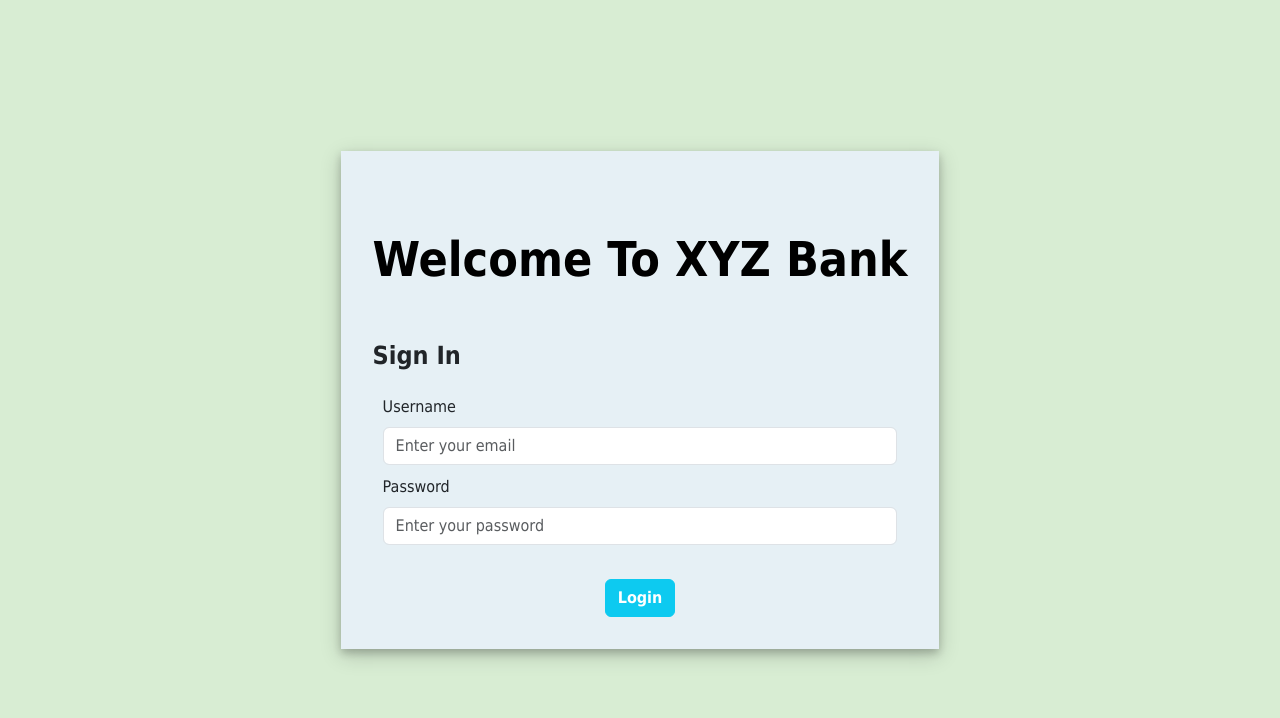
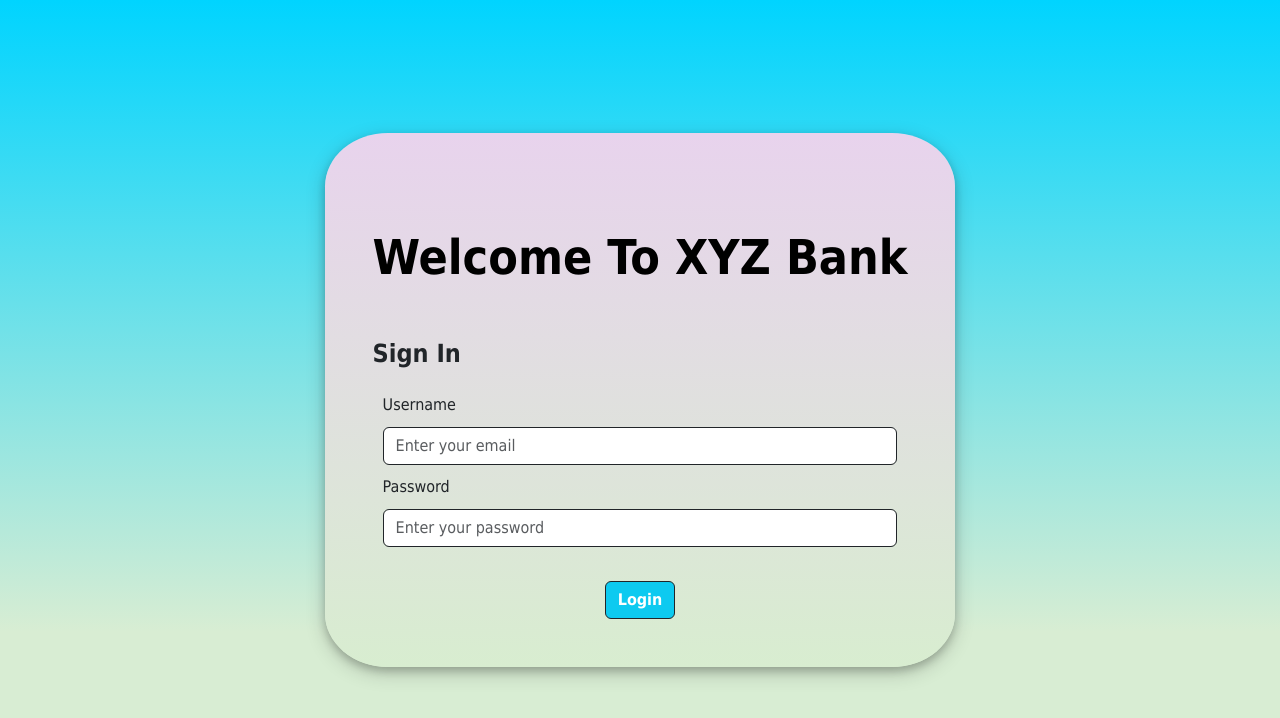
Before and after one commit to JoeG67/Banking-System, a React (Create React App) app: page / in a window 1280 px wide. Shown: the top 718 px of the page. Built offline with nearby package versions, Linux system fonts and the light colour scheme; no server answers.

Commit message:
Updated CSS for login page

```diff
--- a/src/App.scss
+++ b/src/App.scss
@@ -14,7 +14,7 @@
   height: 100%;
   min-height: 100vh;
   font-family: Tahoma, sans-serif;
-  background-color: #d8edd3;
+  background: linear-gradient(0deg, rgba(216,237,211,1) 0%, rgba(216,237,211,1) 21%, rgba(0,212,255,1) 100%);
 }
 
 html {
@@ -33,8 +33,9 @@ button {
 }
 
 .login-form {
-  background-color: #e6f0f5;
-  padding: 2rem;
+  background: linear-gradient(0deg, rgba(216,237,208,1) 0%, rgba(232,211,237,1) 100%);
+  padding: 3rem;
+  border-radius: 10%;
   box-shadow:
     0 4px 8px 0 rgba(0, 0, 0, 0.2),
     0 6px 20px 0 rgba(0, 0, 0, 0.19);
@@ -69,14 +70,18 @@ h1 {
 .input-container {
   display: flex;
   flex-direction: column;
-  gap: 8px;
+  gap: 10px;
   margin: 10px;
+}
+
+.form-control {
+  border: 1px solid black;
 }
 
 nav {
   font-family: Arial, sans-serif;
   text-align: center;
-  background-color: #d8edd3;
+  // background: linear-gradient(0deg, rgba(216,237,211,1) 0%, rgba(216,237,211,1) 21%, rgba(0,212,255,1) 100%);
   justify-content: center;
   padding: 10px;
 
@@ -118,20 +123,20 @@ ul {
 }
 
 .home {
-  background-color: #d8edd3;
+  background: linear-gradient(0deg, rgba(216,237,211,1) 0%, rgba(216,237,211,1) 21%, rgba(0,212,255,1) 100%);
   font-family: 'Times New Roman', sans-serif;
 }
 .contact {
-  background-color: #d8edd3;
+  background: linear-gradient(0deg, rgba(216,237,211,1) 0%, rgba(216,237,211,1) 21%, rgba(0,212,255,1) 100%);
   font-family: 'Times New Roman', sans-serif;
 }
 .account {
-  background-color: #d8edd3;
+  background: linear-gradient(0deg, rgba(216,237,211,1) 0%, rgba(216,237,211,1) 21%, rgba(0,212,255,1) 100%);
   font-family: 'Times New Roman', sans-serif;
   //max-height: 120vh;
 }
 .statement {
-  background-color: #d8edd3;
+  background: linear-gradient(0deg, rgba(216,237,211,1) 0%, rgba(216,237,211,1) 21%, rgba(0,212,255,1) 100%);
   font-family: 'Times New Roman', sans-serif;
 }
 footer {
--- a/src/Login.js
+++ b/src/Login.js
@@ -66,7 +66,7 @@ const handleLogin = async () => {
           <label htmlFor="email">Username </label>
           <input
             type="email"
-            class="form-control"
+            class="border border-dark form-control"
             value={email}
             onChange={handleEmailChange}
             placeholder="Enter your email"
@@ -76,7 +76,7 @@ const handleLogin = async () => {
         <div className="input-container">
           <label htmlFor="password">Password </label>
           <input
-            class="form-control"
+            class="border border-dark form-control"
             type="password"
             value={password}
             onChange={handlePasswordChange}
@@ -86,7 +86,7 @@ const handleLogin = async () => {
         </div>
         <br />
         <div className="center">
-          <Button variant="info" className="btn btn-info text-white fw-bold" onClick={handleLogin}>
+          <Button variant="info" className="btn btn-info border border-dark text-white fw-bold" onClick={handleLogin}>
             Login
           </Button>
         </div>
```
Also changed, not shown: 1 other file (tests, documents, lock files or other folders).
